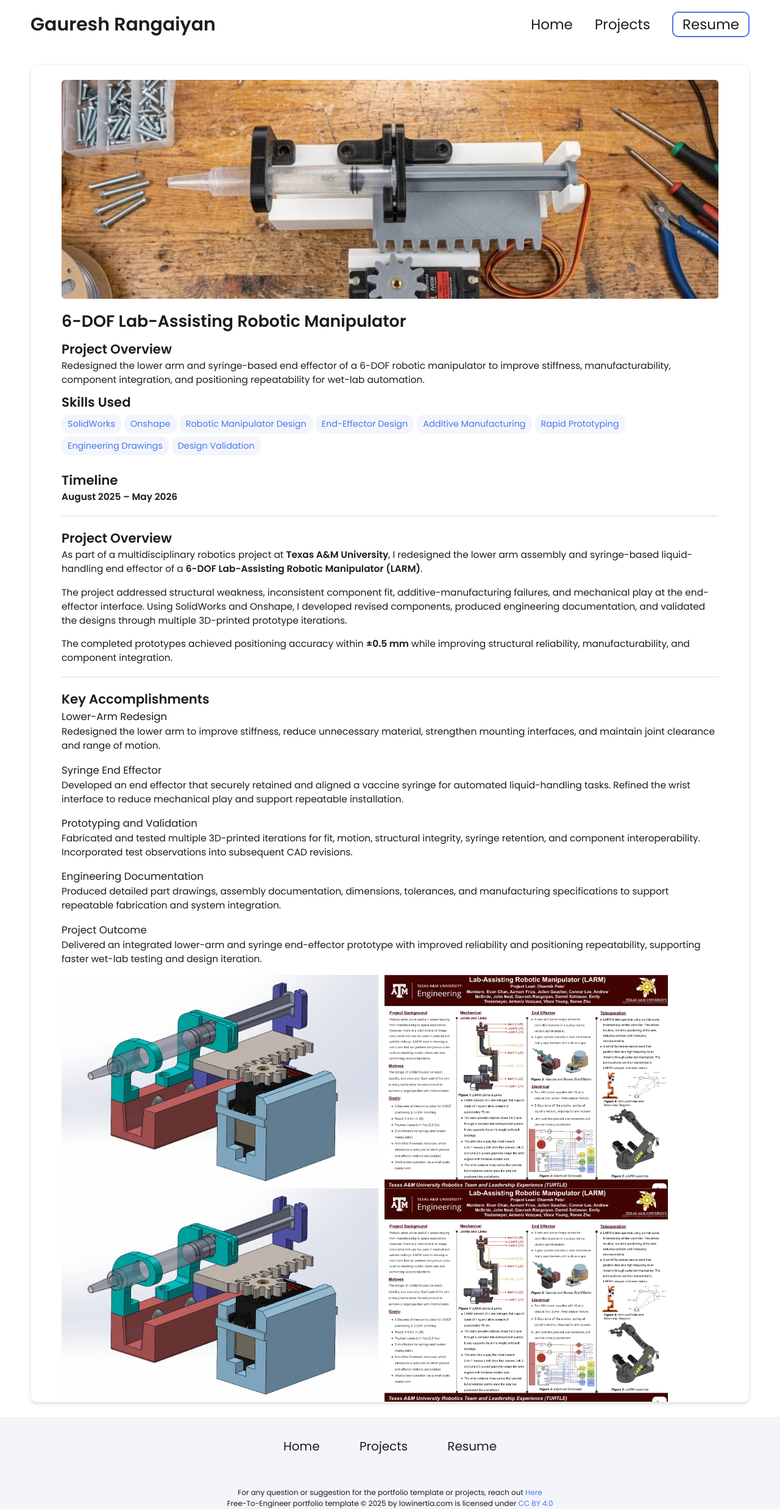
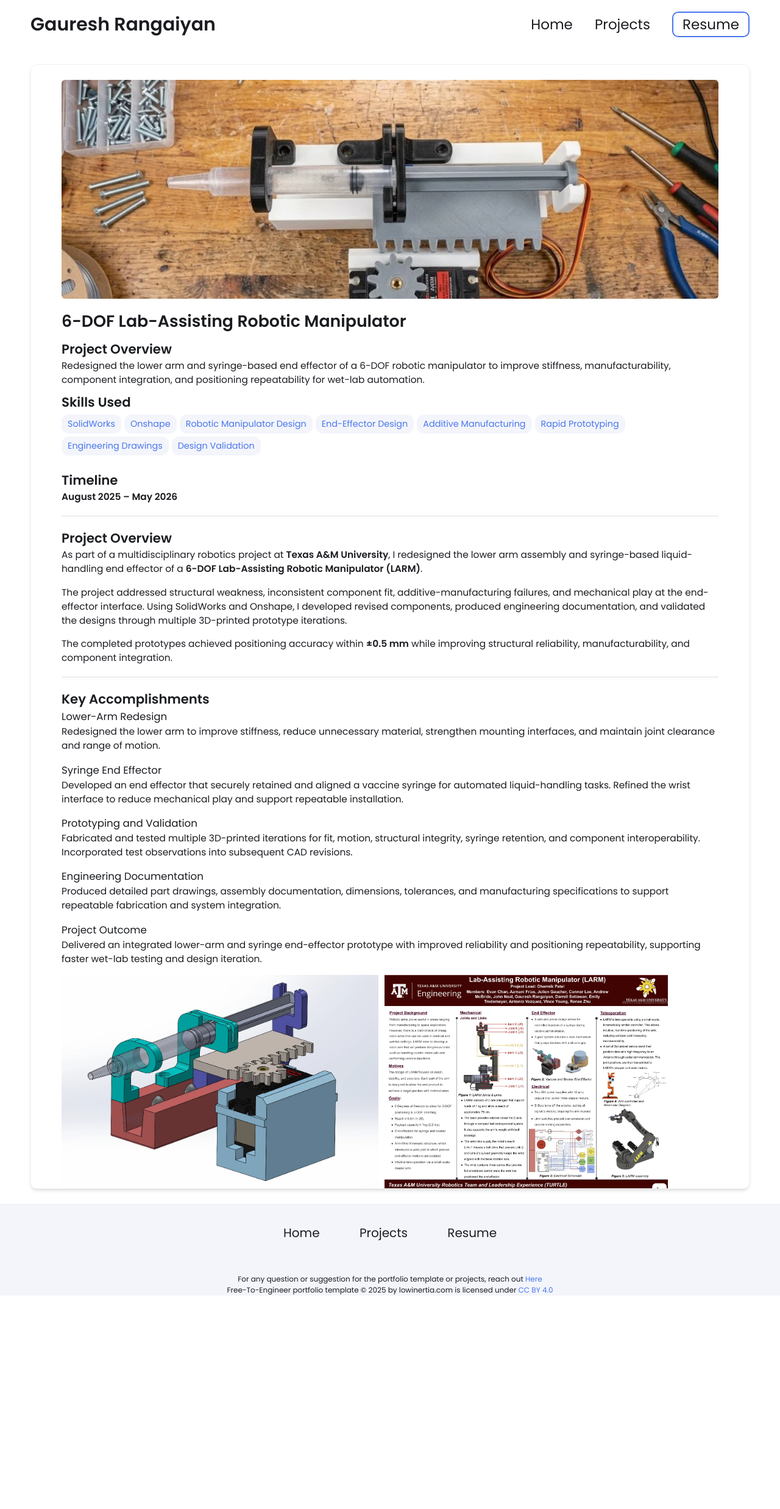
Before and after one commit to ggrangz/ggrangz.github.io, a Jekyll site: the page built from _projects/LARM/index.md, in a window 1280 px wide. Shown: the whole page at 61% size. Built offline with Jekyll 4.4.1, drawn with Linux system fonts in a browser that asks for light colours; after the commit the page ends 2125 px from its top, so only the background shows below that.

Commit message:
Refactor image gallery HTML structure
Removed unnecessary code for image gallery rendering.

```diff
--- a/_includes/image-gallery.html
+++ b/_includes/image-gallery.html
@@ -21,31 +21,3 @@
       {% endif %}
   {% endfor %}
 </div>
-
-
-
-{% assign image_paths = include.images | split: ", " %}
-{% assign gallery_height = include.height | default: "300" %}
-
-<div class="image-gallery" style="--gallery-height: {{ gallery_height }}px;">
-  {% for image_path in image_paths %}
-    {% assign image_name = image_path | strip %}
-    {% assign first_char = image_name | slice: 0 %}
-
-    {% if image_name contains '://' %}
-      {% assign image_src = image_name %}
-    {% elsif first_char == '/' %}
-      {% assign image_src = image_name %}
-    {% else %}
-      {% assign page_url_without_index = page.url | remove: 'index' | remove: '.html' %}
-      {% assign image_src = image_name | prepend: page_url_without_index %}
-    {% endif %}
-
-    <img
-      src="{{ image_src }}"
-      alt="{{ image_name }}"
-      loading="lazy"
-      onerror="this.onerror=null; this.alt='Image failed to load: {{ image_name }}';"
-    />
-  {% endfor %}
-</div>
```
